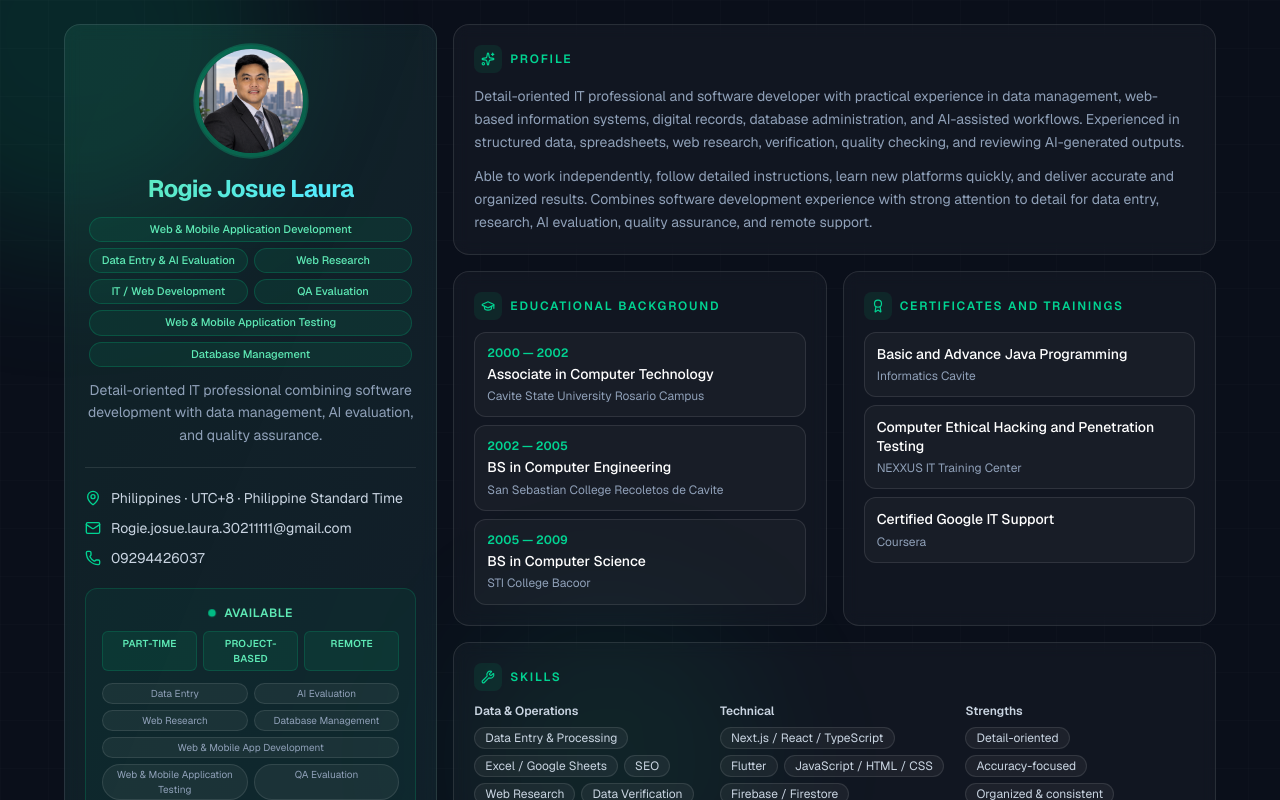
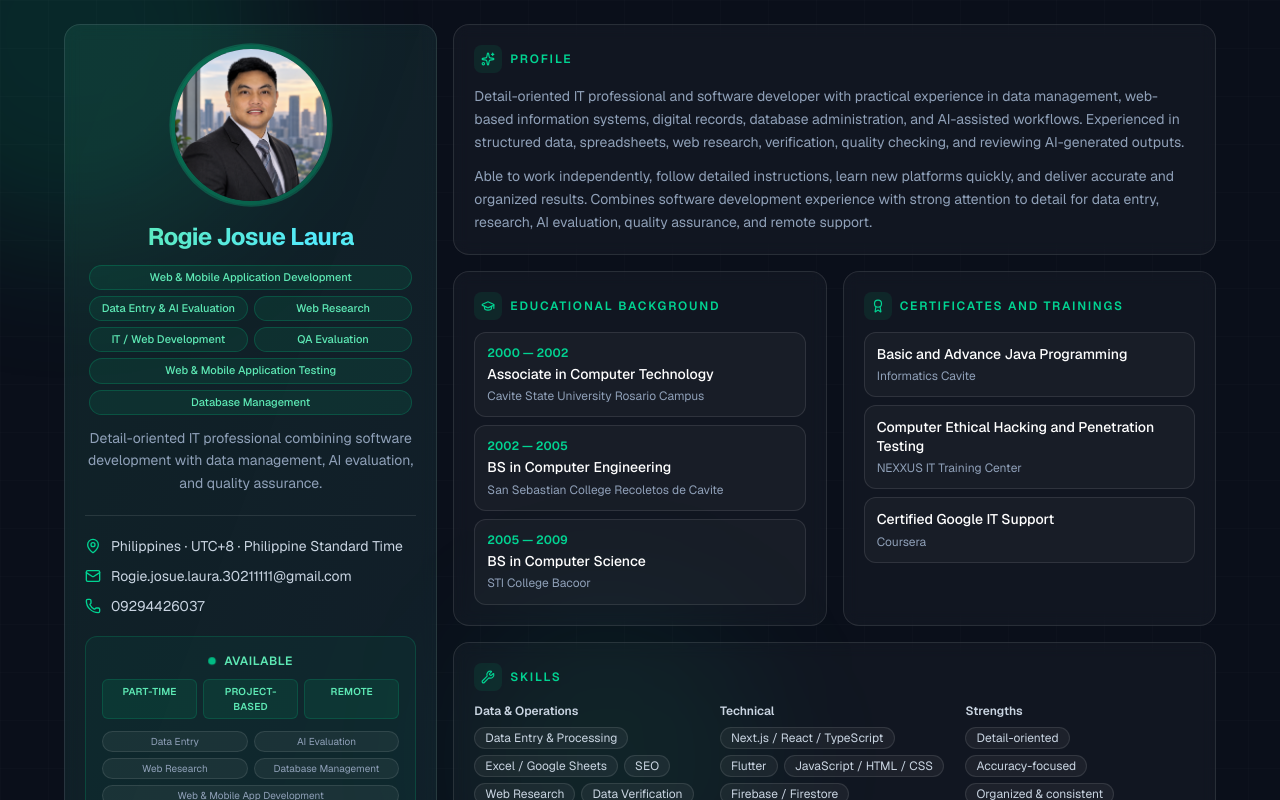
Before and after one commit to Rogie-Laura/portfolio, a Next.js app: page / in a window 1280 px wide. Shown: the top 800 px of the page. Built offline with nearby package versions, Linux system fonts and the light colour scheme.

Commit message:
Enlarge profile photo and stretch sidebar to align with main column
Co-authored-by: Cursor <cursoragent@cursor.com>

```diff
--- a/src/components/BentoPortfolio.tsx
+++ b/src/components/BentoPortfolio.tsx
@@ -107,19 +107,19 @@ export function BentoPortfolio() {
       </div>
 
       <div className="relative mx-auto max-w-6xl">
-        <div className="grid gap-4 lg:grid-cols-12">
+        <div className="grid gap-4 lg:grid-cols-12 lg:items-stretch">
           {/* Left sidebar — profile only */}
           <Card
             delay={0}
-            className="flex flex-col self-start bg-gradient-to-br from-emerald-500/[0.08] to-cyan-500/[0.04] lg:col-span-4"
+            className="flex h-full flex-col bg-gradient-to-br from-emerald-500/[0.08] to-cyan-500/[0.04] lg:col-span-4"
           >
             <div className="flex flex-col items-center text-center">
-              <div className="animate-ring-pulse relative h-28 w-28 overflow-hidden rounded-full border-4 border-emerald-500/40 shadow-lg shadow-emerald-500/20 transition-transform duration-300 hover:scale-105">
+              <div className="animate-ring-pulse relative h-36 w-36 overflow-hidden rounded-full border-4 border-emerald-500/40 shadow-lg shadow-emerald-500/20 transition-transform duration-300 hover:scale-105 sm:h-40 sm:w-40">
                 <Image
                   src={profile.photoUrl}
                   alt={profile.name}
                   fill
-                  sizes="112px"
+                  sizes="160px"
                   className="object-cover"
                   priority
                 />
@@ -197,7 +197,7 @@ export function BentoPortfolio() {
           </Card>
 
           {/* Main content — Profile, Education + Certs side by side, Skills full width */}
-          <div className="flex flex-col gap-4 lg:col-span-8">
+          <div className="flex h-full flex-col gap-4 lg:col-span-8">
             <Card delay={100}>
               <CardTitle icon={<Sparkles className="h-3.5 w-3.5" />}>
                 Profile
```
